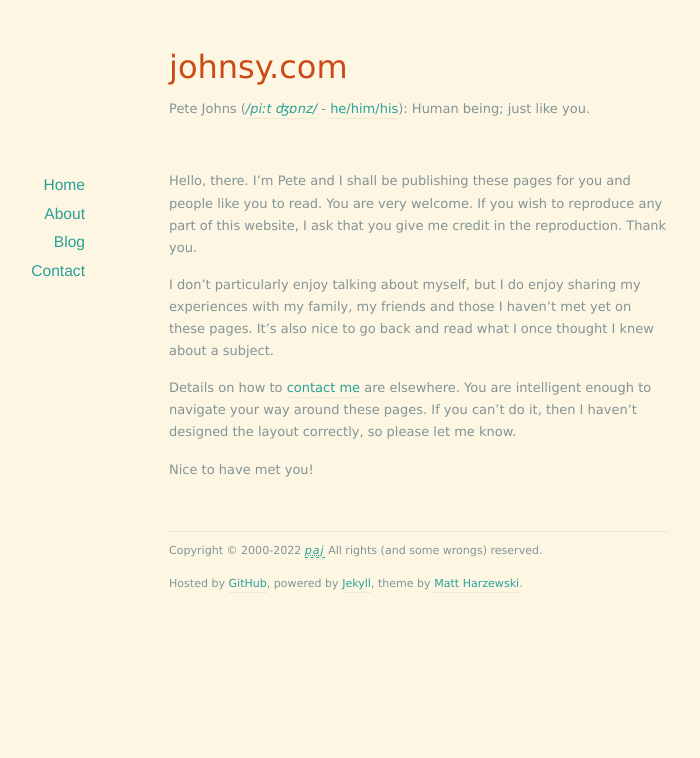
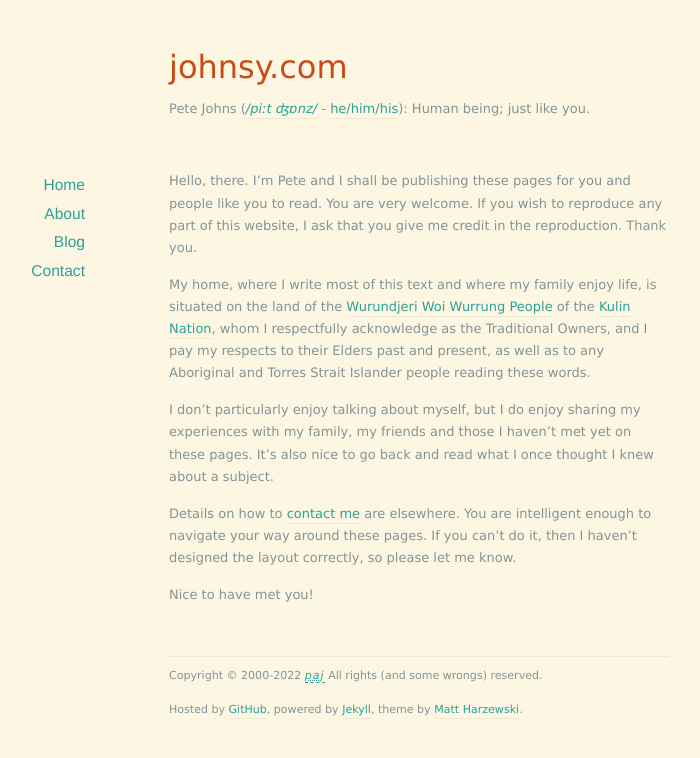
Before and after one commit to johnsyweb/johnsyweb.github.io, a Jekyll site: the page built from about/index.markdown, in a window 1280 px wide. Shown: the top 758 px of the page, without its empty margins (221-921 px from the left). Built offline with Jekyll 4.4.1, drawn with Linux system fonts in a browser that asks for light colours; nearby versions of some CDN libraries.

Commit message:
Acknowledgement of Country
This is overdue.

```diff
--- a/about/index.markdown
+++ b/about/index.markdown
@@ -7,13 +7,25 @@ Hello, there. I'm Pete and I shall be publishing these pages for you and people
 like you to read. You are very welcome. If you wish to reproduce any part of
 this website, I ask that you give me credit in the reproduction. Thank you.
 
+My home, where I write most of this text and where my family enjoy life, is
+situated on the land of the [Wurundjeri Woi Wurrung People][Wurundjeri] of the
+[Kulin Nation][Kulin], whom I respectfully acknowledge as the Traditional
+Owners, and I pay my respects to their Elders past and present, as well as to
+any Aboriginal and Torres Strait Islander people reading these words.
+
 I don't particularly enjoy talking about myself, but I do enjoy sharing my
 experiences with my family, my friends and those I haven't met yet on these
 pages. It's also nice to go back and read what I once thought I knew about a
 subject.
 
-Details on how to [contact me](/contact/) are elsewhere. You are intelligent
+Details on how to [contact me][Contact] are elsewhere. You are intelligent
 enough to navigate your way around these pages. If you can't do it, then I
 haven't designed the layout correctly, so please let me know.
 
 Nice to have met you!
+
+<!-- Links -->
+
+[Contact]: /contact/
+[Kulin]: https://en.wikipedia.org/wiki/Kulin_nation
+[Wurundjeri]: https://www.wurundjeri.com.au/
```
